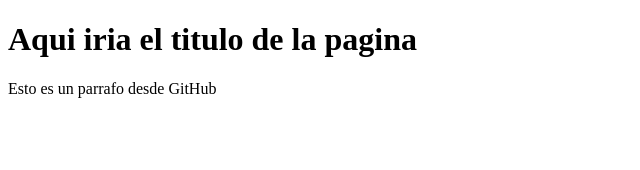
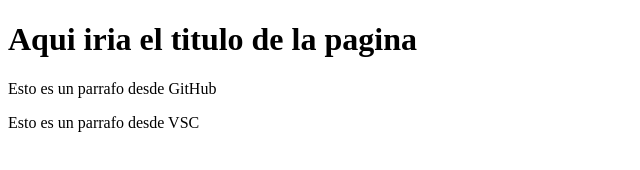
Before and after one commit to Arsfano/ProyectoWebEmpresaC, a plain HTML site: page INDEX.HTML in a window 1280 px wide. Shown: the whole page, without its empty margins (0-640 px from the left). Drawn offline with Linux system fonts and the light colour scheme.

Commit message:
Agregando parrafo desde VSC

```diff
--- a/INDEX.HTML
+++ b/INDEX.HTML
@@ -8,5 +8,6 @@
 <body>
     <h1>Aqui iria el titulo de la pagina</h1>
     <p>Esto es un parrafo desde GitHub</p>
+    <p>Esto es un parrafo desde VSC</p>
 </body>
 </html>
```
